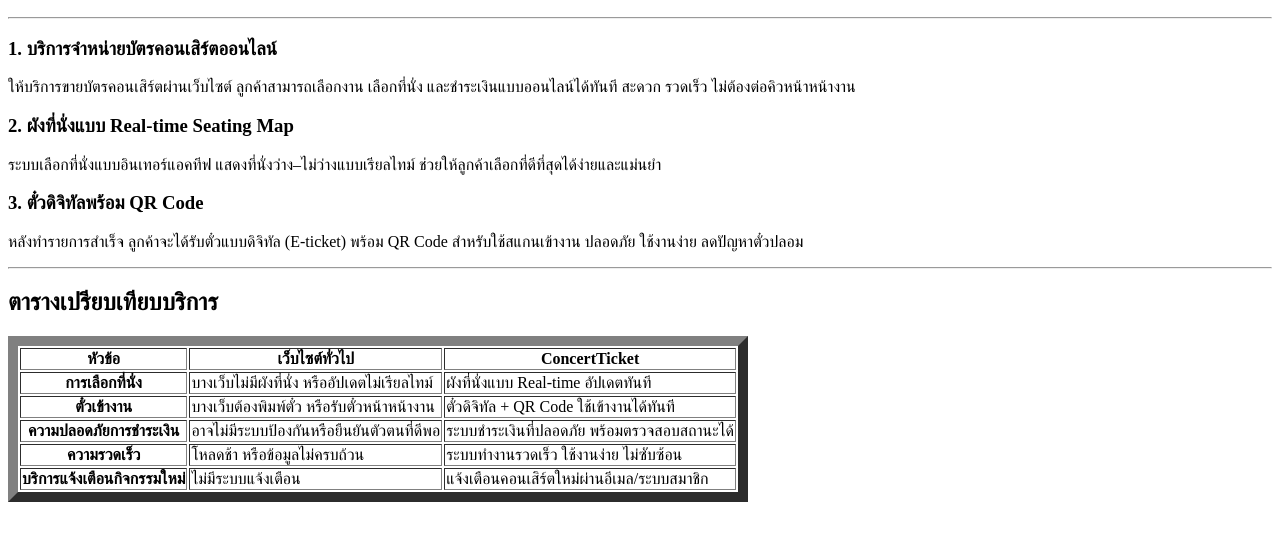
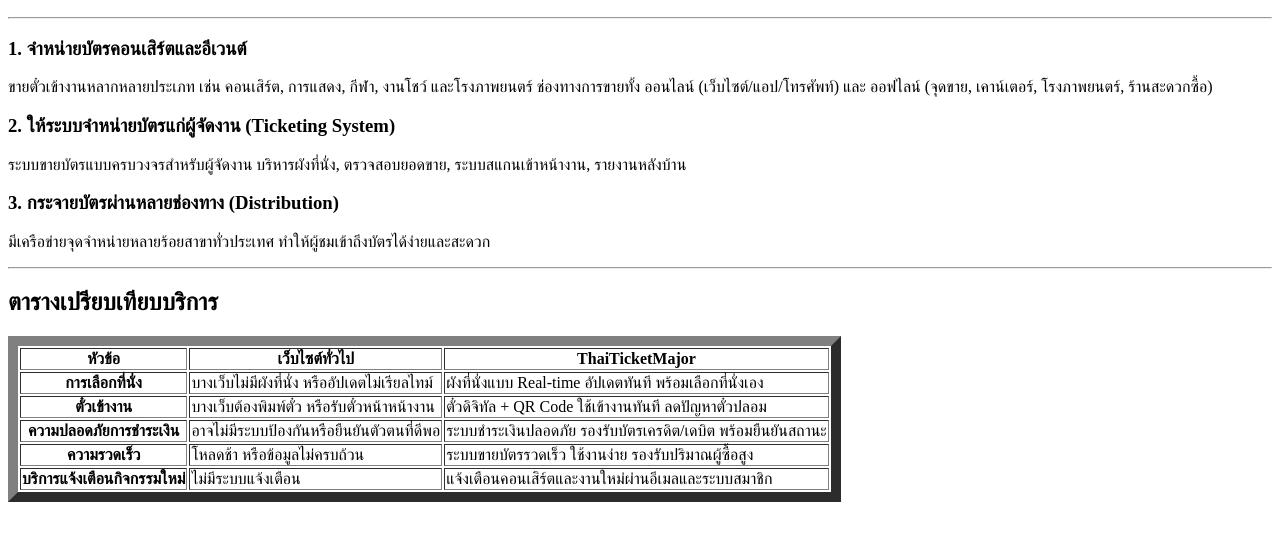
Before and after one commit to 67160411/my-business-web, a plain HTML site: page services.html in a window 1280 px wide. Shown: the part 76-616 px from the top of the page. Drawn offline with Linux system fonts and the light colour scheme.

Commit message:
Edit: body services.html

```diff
--- a/services.html
+++ b/services.html
@@ -17,25 +17,25 @@
 
     <main>
       <section>
-        <h3>1. บริการจำหน่ายบัตรคอนเสิร์ตออนไลน์</h3>
+        <h3>1. จำหน่ายบัตรคอนเสิร์ตและอีเวนต์</h3>
         <p>
-          ให้บริการขายบัตรคอนเสิร์ตผ่านเว็บไซต์ ลูกค้าสามารถเลือกงาน
-          เลือกที่นั่ง และชำระเงินแบบออนไลน์ได้ทันที สะดวก รวดเร็ว
-          ไม่ต้องต่อคิวหน้าหน้างาน
+          ขายตั๋วเข้างานหลากหลายประเภท เช่น คอนเสิร์ต, การแสดง, กีฬา, งานโชว์
+          และโรงภาพยนตร์ ช่องทางการขายทั้ง ออนไลน์ (เว็บไซต์/แอป/โทรศัพท์) และ
+          ออฟไลน์ (จุดขาย, เคาน์เตอร์, โรงภาพยนตร์, ร้านสะดวกซื้อ)
         </p>
       </section>
       <section>
-        <h3>2. ผังที่นั่งแบบ Real-time Seating Map</h3>
+        <h3>2. ให้ระบบจำหน่ายบัตรแก่ผู้จัดงาน (Ticketing System)</h3>
         <p>
-          ระบบเลือกที่นั่งแบบอินเทอร์แอคทีฟ แสดงที่นั่งว่าง–ไม่ว่างแบบเรียลไทม์
-          ช่วยให้ลูกค้าเลือกที่ดีที่สุดได้ง่ายและแม่นยำ
+          ระบบขายบัตรแบบครบวงจรสำหรับผู้จัดงาน บริหารผังที่นั่ง, ตรวจสอบยอดขาย,
+          ระบบสแกนเข้าหน้างาน, รายงานหลังบ้าน
         </p>
       </section>
       <section>
-        <h3>3. ตั๋วดิจิทัลพร้อม QR Code</h3>
+        <h3>3. กระจายบัตรผ่านหลายช่องทาง (Distribution)</h3>
         <p>
-          หลังทำรายการสำเร็จ ลูกค้าจะได้รับตั๋วแบบดิจิทัล (E-ticket) พร้อม QR
-          Code สำหรับใช้สแกนเข้างาน ปลอดภัย ใช้งานง่าย ลดปัญหาตั๋วปลอม
+          มีเครือข่ายจุดจำหน่ายหลายร้อยสาขาทั่วประเทศ
+          ทำให้ผู้ชมเข้าถึงบัตรได้ง่ายและสะดวก
         </p>
       </section>
 
@@ -43,13 +43,12 @@
 
       <section>
         <h2>ตารางเปรียบเทียบบริการ</h2>
-
         <table border="10">
           <thead>
             <tr>
               <th>หัวข้อ</th>
               <th>เว็บไซต์ทั่วไป</th>
-              <th>ConcertTicket</th>
+              <th>ThaiTicketMajor</th>
             </tr>
           </thead>
 
@@ -57,31 +56,33 @@
             <tr>
               <th class="col-title">การเลือกที่นั่ง</th>
               <td>บางเว็บไม่มีผังที่นั่ง หรืออัปเดตไม่เรียลไทม์</td>
-              <td>ผังที่นั่งแบบ Real-time อัปเดตทันที</td>
+              <td>ผังที่นั่งแบบ Real-time อัปเดตทันที พร้อมเลือกที่นั่งเอง</td>
             </tr>
 
             <tr>
               <th class="col-title">ตั๋วเข้างาน</th>
               <td>บางเว็บต้องพิมพ์ตั๋ว หรือรับตั๋วหน้าหน้างาน</td>
-              <td>ตั๋วดิจิทัล + QR Code ใช้เข้างานได้ทันที</td>
+              <td>ตั๋วดิจิทัล + QR Code ใช้เข้างานทันที ลดปัญหาตั๋วปลอม</td>
             </tr>
 
             <tr>
               <th class="col-title">ความปลอดภัยการชำระเงิน</th>
               <td>อาจไม่มีระบบป้องกันหรือยืนยันตัวตนที่ดีพอ</td>
-              <td>ระบบชำระเงินที่ปลอดภัย พร้อมตรวจสอบสถานะได้</td>
+              <td>
+                ระบบชำระเงินปลอดภัย รองรับบัตรเครดิต/เดบิต พร้อมยืนยันสถานะ
+              </td>
             </tr>
 
             <tr>
               <th class="col-title">ความรวดเร็ว</th>
               <td>โหลดช้า หรือข้อมูลไม่ครบถ้วน</td>
-              <td>ระบบทำงานรวดเร็ว ใช้งานง่าย ไม่ซับซ้อน</td>
+              <td>ระบบขายบัตรรวดเร็ว ใช้งานง่าย รองรับปริมาณผู้ซื้อสูง</td>
             </tr>
 
             <tr>
               <th class="col-title">บริการแจ้งเตือนกิจกรรมใหม่</th>
               <td>ไม่มีระบบแจ้งเตือน</td>
-              <td>แจ้งเตือนคอนเสิร์ตใหม่ผ่านอีเมล/ระบบสมาชิก</td>
+              <td>แจ้งเตือนคอนเสิร์ตและงานใหม่ผ่านอีเมลและระบบสมาชิก</td>
             </tr>
           </tbody>
         </table>
```
